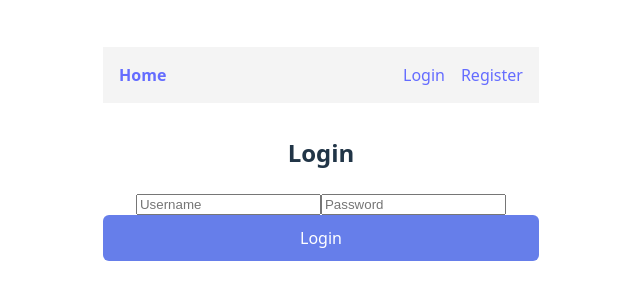
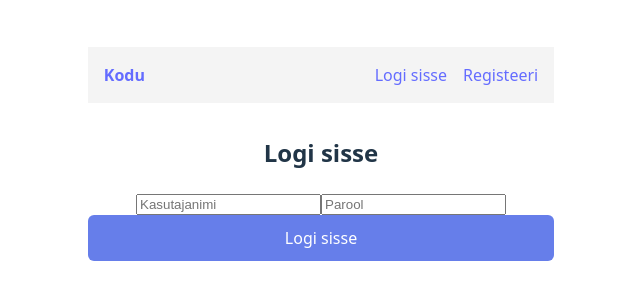
Before and after one commit to tormipoiss/TaskApp-TARpe23-Hajusrakendused, a React app in the folder frontend/: page /login in a window 1280 px wide. Shown: the part 246-546 px from the top of the page, without its empty margins (319-959 px from the left). Built offline with nearby package versions, Linux system fonts and the light colour scheme; the HTML template or start-up script is replaced by a standard one.

Commit message:
Changed english display words to estonian

```diff
--- a/frontend/src/App.jsx
+++ b/frontend/src/App.jsx
@@ -19,7 +19,7 @@ function Logout() {
     localStorage.removeItem("username");
     // re-render
     window.dispatchEvent(new Event("storage"));
-    alert("Logged out successfully!");
+    alert("Väljalogimine õnnestus!");
     navigate("/login", { replace: true });
   }, [navigate]);
 
@@ -50,21 +50,21 @@ function App() {
     <BrowserRouter>
       <nav style={{ padding: '1rem', background: '#f4f4f4', marginBottom: '2rem', display: 'flex', justifyContent: 'space-between' }}>
         <div>
-          <Link to="/" style={{ fontWeight: 'bold' }}>Home</Link>
+          <Link to="/" style={{ fontWeight: 'bold' }}>Kodu</Link>
         </div>
 
         <div>
           {username ? (
             <>
               <span style={{ marginRight: '1rem', color: "black" }}>
-                Hello, <strong>{username}</strong>
+                Tere, <strong>{username}</strong>
               </span>
-              <Link to="/logout" style={{ color: '#d32f2f' }}>Logout</Link>
+              <Link to="/logout" style={{ color: '#d32f2f' }}>Logi välja</Link>
             </>
           ) : (
             <>
-              <Link to="/login" style={{ marginRight: '1rem' }}>Login</Link>
-              <Link to="/register">Register</Link>
+              <Link to="/login" style={{ marginRight: '1rem' }}>Logi sisse</Link>
+              <Link to="/register">Registeeri</Link>
             </>
           )}
         </div>
--- a/frontend/src/components/auth/login.jsx
+++ b/frontend/src/components/auth/login.jsx
@@ -24,51 +24,51 @@ function Login() {
     e.preventDefault();
     setError("");
     if (!username || !password) {
-      setError("Both fields are required!");
+      setError("Täida mõlemad väljad!");
       return;
     }
     tryLogin(username, password).then((result) => {
       if(result === 400){
-        setError("Missing username or password");
+        setError("Kasuja või parool puudub");
         return;
       }
       if(result === 404){
-        setError("User not found");
+        setError("Kasutajat ei leitud");
         return;
       }
       if(result === 401){
-        setError("Invalid credentials");
+        setError("Valesti kasutajanimi või parool");
         return;
       }
       if(result === 500){
-        setError("Server error. Please try again later.");
+        setError("Serveri viga. Proovi hiljem uuesti.");
         return;
       }
       localStorage.setItem("username",username);
       window.dispatchEvent(new Event("storage"));
-      confirm("Login successful!");
+      confirm("Sisselogimine õnnestus!");
       navigate("/");
     });
   };
 
   return (
     <div className="container">
-      <h2>Login</h2>
+      <h2>Logi sisse</h2>
       <form onSubmit={handleSubmit}>
         <input
           type="text"
-          placeholder="Username"
+          placeholder="Kasutajanimi"
           value={username}
           onChange={(e) => setUsername(e.target.value)}
         />
         <input
           type="password"
-          placeholder="Password"
+          placeholder="Parool"
           value={password}
           onChange={(e) => setPassword(e.target.value)}
         />
         {error && <p className="error">{error}</p>}
-        <button type="submit">Login</button>
+        <button type="submit">Logi sisse</button>
       </form>
     </div>
   );
--- a/frontend/src/components/auth/register.jsx
+++ b/frontend/src/components/auth/register.jsx
@@ -23,47 +23,47 @@ function Register() {
     e.preventDefault();
     setError("");
     if (!username || !password) {
-      setError("Both fields are required!");
+      setError("Täida mõlemad väljad!");
       return;
     }
     tryRegister(username, password).then((result) => {
       if(result === 409){
-        setError("User already exists");
+        setError("Kasutajanimi on juba võetud");
         return;
       }
       if(result === 400){
-        setError("Missing username or password");
+        setError("Kasuja või parool puudub");
         return;
       }
       if(result === 500){
-        setError("Server error. Please try again later.");
+        setError("Serveri viga. Proovi hiljem uuesti.");
         return;
       }
       localStorage.setItem("username",username);
       window.dispatchEvent(new Event("storage"));
-      confirm("Register successful!");
+      confirm("Registreerimine õnnestus!");
       navigate("/");
     });
   };
 
   return (
     <div className="container">
-      <h2>Register</h2>
+      <h2>Registeeri</h2>
       <form onSubmit={handleSubmit}>
         <input
           type="text"
-          placeholder="Username"
+          placeholder="Kasutajanimi"
           value={username}
           onChange={(e) => setUsername(e.target.value)}
         />
         <input
           type="password"
-          placeholder="Password"
+          placeholder="Parool"
           value={password}
           onChange={(e) => setPassword(e.target.value)}
         />
         {error && <p className="error">{error}</p>}
-        <button type="submit">Register</button>
+        <button type="submit">Registeeri</button>
       </form>
     </div>
   );
```
